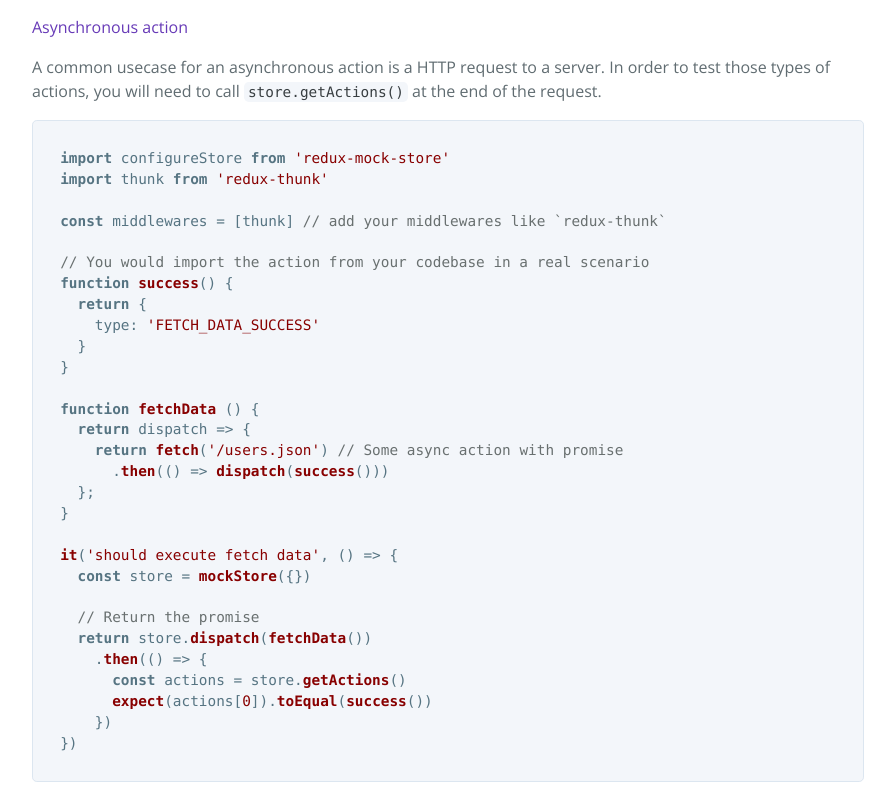
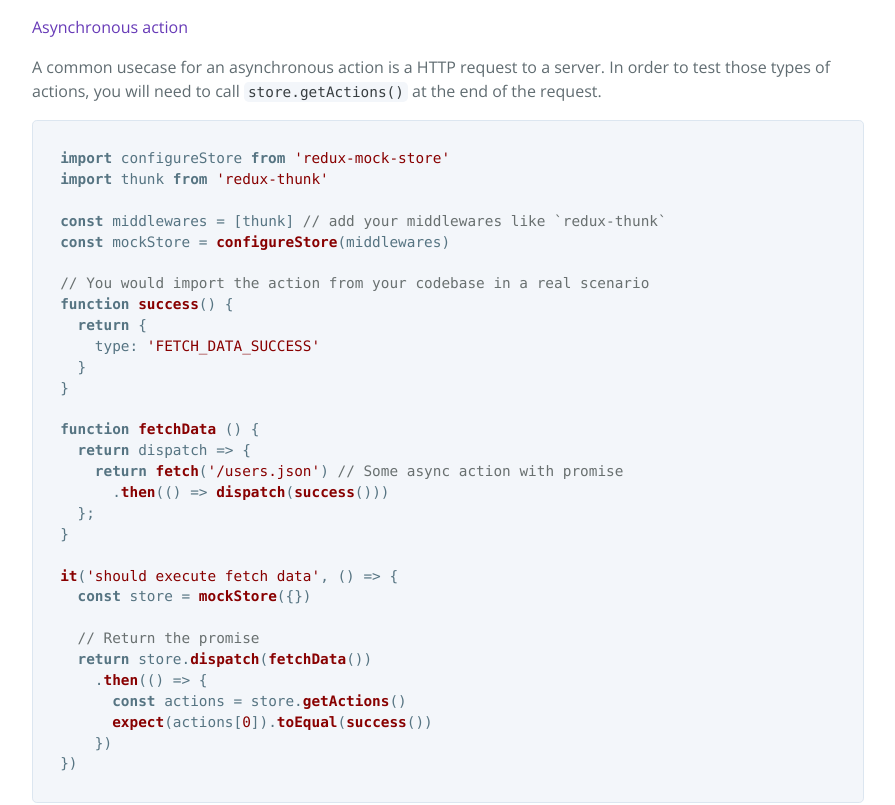
Before and after one commit to reduxjs/redux-mock-store, a plain HTML site: page index.html in a window 1280 px wide. Shown: the part 1260-2065 px from the top of the page, without its empty margins (192-1087 px from the left). Drawn offline with nearby package versions, Linux system fonts and the light colour scheme.

Commit message:
docs - missing call to configureStore

```diff
--- a/index.html
+++ b/index.html
@@ -64,6 +64,7 @@ it('should dispatch action', () => {
 import thunk from 'redux-thunk'
 
 const middlewares = [thunk] // add your middlewares like `redux-thunk`
+const mockStore = configureStore(middlewares)
 
 // You would import the action from your codebase in a real scenario
 function success() {
```
